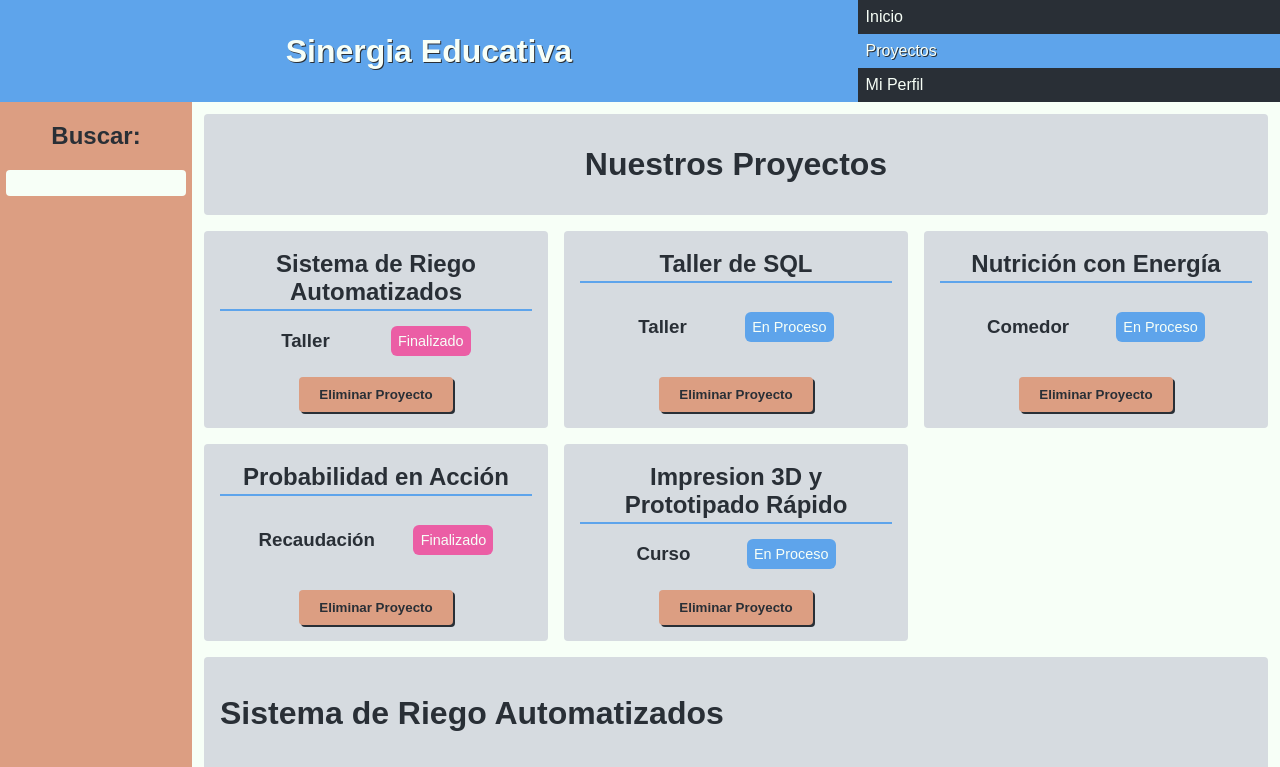
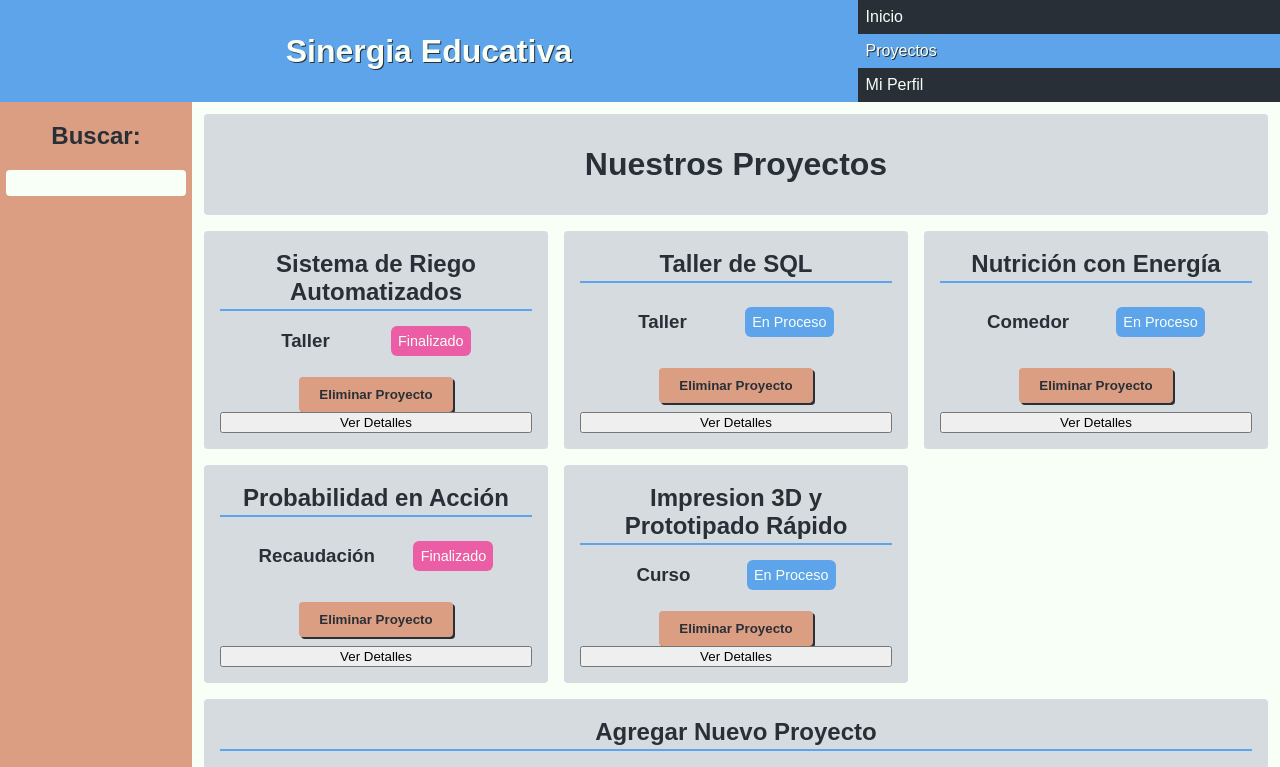
Before and after one commit to Dionicio-Rodrigo/pv_tp3_grupo2, a React (Vite) app: page /proyectos in a window 1280 px wide. Shown: the top 767 px of the page. Built offline with nearby package versions, Linux system fonts and the light colour scheme.

Commit message:
La pagina se cambia con un solo boton de los detalles

```diff
--- a/src/App.jsx
+++ b/src/App.jsx
@@ -1,4 +1,4 @@
-import { useState } from "react";
+import { use, useState } from "react";
 import { Footer } from "./components/Footer.jsx";
 import { Header } from "./components/Header.jsx";
 import { Nav } from "./components/Nav.jsx";
@@ -13,6 +13,8 @@ function App() {
   const [proyectos, setProyectos] = useState(
     proyectoService.obtenerProyectos(),
   );
+  const [home, setHome] = useState(true);
+
   const buscar = (texto) => {
     setProyectos(proyectoService.buscarProyecto(texto));
   };
@@ -24,6 +26,13 @@ function App() {
     proyectoService.eliminarProyecto(id);
     setProyectos(proyectoService.obtenerProyectos());
   };
+
+  const cambiarPagina = (id) => {
+    console.log(id);
+
+    setHome(!home);
+  };
+
   return (
     <>
       <Header />
@@ -35,15 +44,23 @@ function App() {
         </Busqueda>
       </aside>
 
+      {home == true ? (
         <main>
           <h1>Nuestros Proyectos</h1>
 
-      <ListaProyectos lista={proyectos} funcion={eliminar} />
-
-      <DetalleProyecto proyecto={proyectos[0]} />
+          <ListaProyectos
+            lista={proyectos}
+            eliminar={eliminar}
+            detalles={cambiarPagina}
+          />
 
           <AgregarProyecto funcion={agregar} />
         </main>
+      ) : (
+        <main>
+          <h2>Hola</h2>
+        </main>
+      )}
 
       <Footer />
     </>
--- a/src/components/ListaProyectos.jsx
+++ b/src/components/ListaProyectos.jsx
@@ -3,7 +3,7 @@ import { Borrado } from "./Borrado.jsx";
 import "../css/ListaProyectos.css";
 import { ProyectoCard } from "./ProyectoCard.jsx";
 
-export const ListaProyectos = ({ lista, funcion }) => {
+export const ListaProyectos = ({ lista, eliminar, detalles }) => {
   const handlefuncion = (id) => {
     funcion(id);
   };
@@ -14,45 +14,10 @@ export const ListaProyectos = ({ lista, funcion }) => {
         <ProyectoCard
           key={proyecto.id}
           proyecto={proyecto}
-          funcion={funcion}
+          eliminar={eliminar}
+          detalles={detalles}
         />
       ))}
     </div>
   );
 };
-/*
-import { useState } from "react";
-import { Borrado } from "./Borrado.jsx";
-import "../css/ListaProyectos.css";
-import { ProyectoCard } from "./ProyectoCard.jsx";
-
-export const ListaProyectos = ({ lista, funcion }) => {
-  const handlefuncion = (id) => {
-    funcion(id);
-  };
-
-  return (
-    <div className="contenedor">
-      {lista.map((proyecto) => (
-        <div key={proyecto.id} id={`carta${proyecto.id}`} className="card">
-          <h2>{proyecto.titulo}</h2>
-          <div className="categoria-estado">
-            <h3>{proyecto.categoria}</h3>
-            <span
-              className={`estado-${proyecto.finalizado == true ? "finalizado" : "enProceso"}`}
-            >
-              {proyecto.finalizado == true ? "Finalizado" : "En Proceso"}
-            </span>
-          </div>
-          <button
-            className="btn-borrar"
-            onClick={() => handlefuncion(proyecto.id)}
-          >
-            Eliminar Proyecto
-          </button>
-        </div>
-      ))}
-    </div>
-  );
-};
-*/
--- a/src/components/ProyectoCard.jsx
+++ b/src/components/ProyectoCard.jsx
@@ -1,31 +1,26 @@
-export const ProyectoCard = ({ proyecto, funcion }) => {
+import { DetalleProyecto } from "./DetalleProyecto";
 
+export const ProyectoCard = ({ proyecto, eliminar, detalles }) => {
   const { titulo, categoria, finalizado, id } = proyecto;
 
   return (
     <div className="card">
-
       <h2>{titulo}</h2>
 
       <div className="categoria-estado">
-
         <h3>{categoria}</h3>
 
-        <span
-          className={`estado-${finalizado ? "finalizado" : "enProceso"}`}
-        >
+        <span className={`estado-${finalizado ? "finalizado" : "enProceso"}`}>
           {finalizado ? "Finalizado" : "En Proceso"}
         </span>
-
       </div>
 
-      <button
-        className="btn-borrar"
-        onClick={() => funcion(id)}
-      >
+      <button className="btn-borrar" onClick={() => eliminar(id)}>
         Eliminar Proyecto
       </button>
-
+      <button className="btn-detaller" onClick={() => detalles(id)}>
+        Ver Detalles
+      </button>
     </div>
   );
 };
```
Lines whose indentation alone changed are shown as unchanged.
